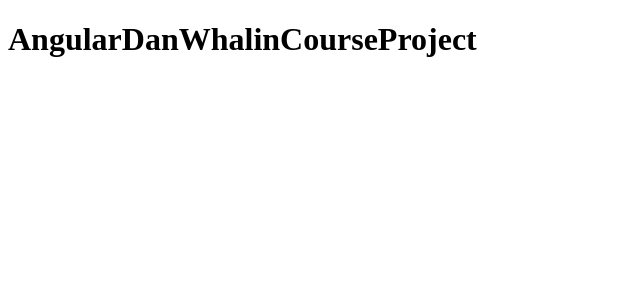
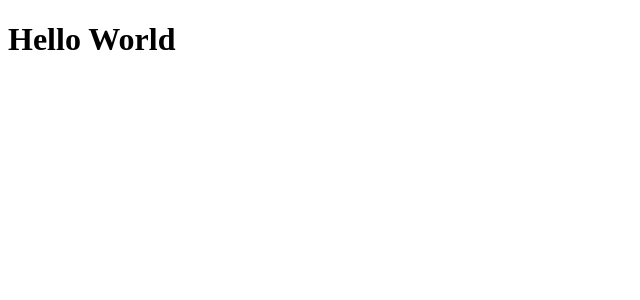
Before and after one commit to paserafim/AngularTestProject, an Angular app: page / in a window 1280 px wide. Shown: the top 300 px of the page, without its empty margins (0-640 px from the left). Built offline with nearby package versions, Linux system fonts and the light colour scheme.

Commit message:
components updata class

```diff
--- a/src/app/app.component.ts
+++ b/src/app/app.component.ts
@@ -1,10 +1,16 @@
-import { Component } from '@angular/core';
+import { Component, OnInit } from '@angular/core';
 
 @Component({
   selector: 'app-root',
   templateUrl: './app.component.html',
   styleUrls: ['./app.component.css']
 })
-export class AppComponent {
-  title = 'AngularDanWhalinCourseProject';
+export class AppComponent  implements OnInit {
+    title: string;
+  constructor() {}
+
+  ngOnInit() {
+    // we call the service that gets us the data
+    this.title = 'Hello World';
+  }
 }
--- a/src/app/app.module.ts
+++ b/src/app/app.module.ts
@@ -1,5 +1,5 @@
+import { NgModule } from '@angular/core';
 import { BrowserModule } from '@angular/platform-browser';
-import { NgModule } from '@angular/core';
 
 import { AppComponent } from './app.component';
 
```
